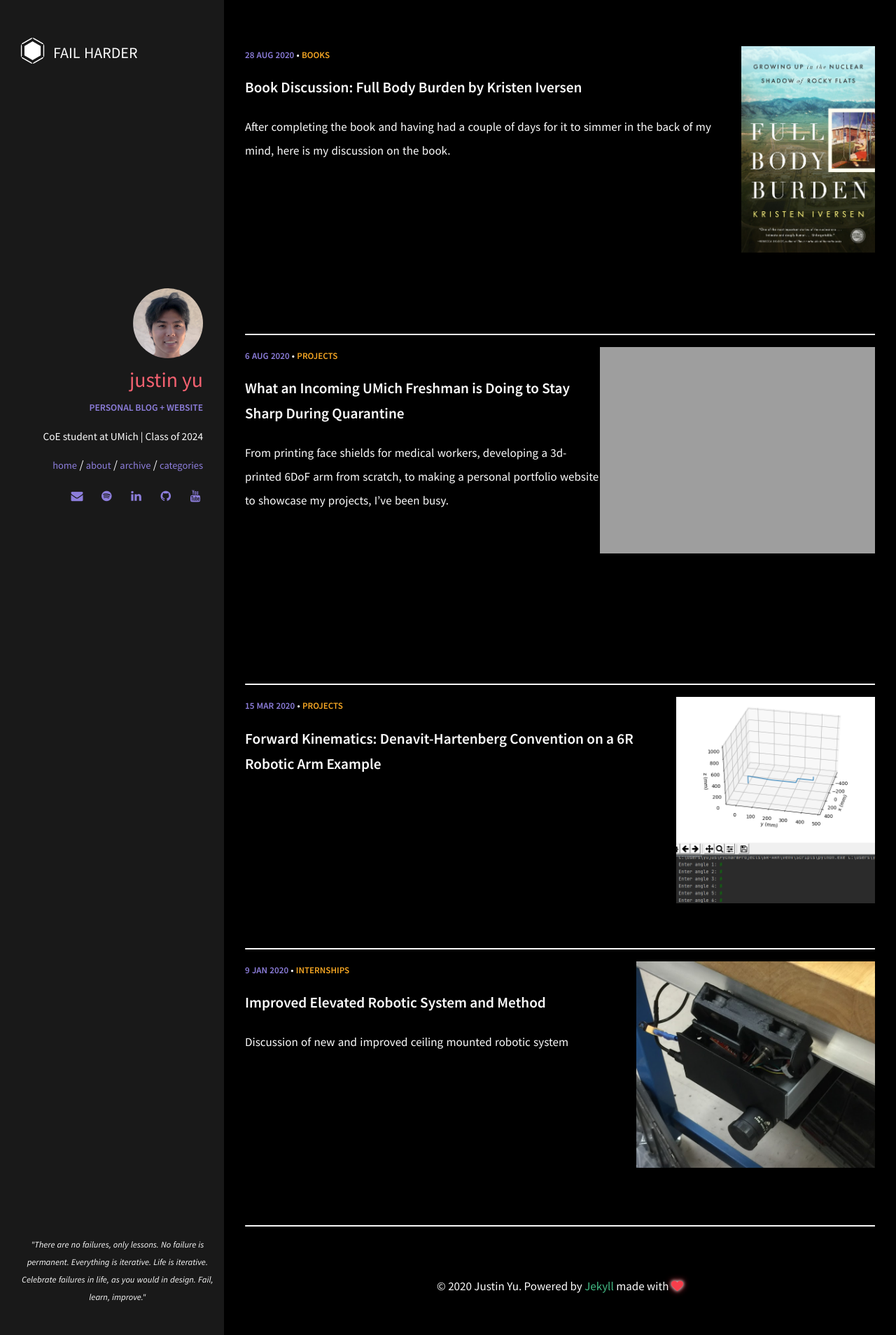
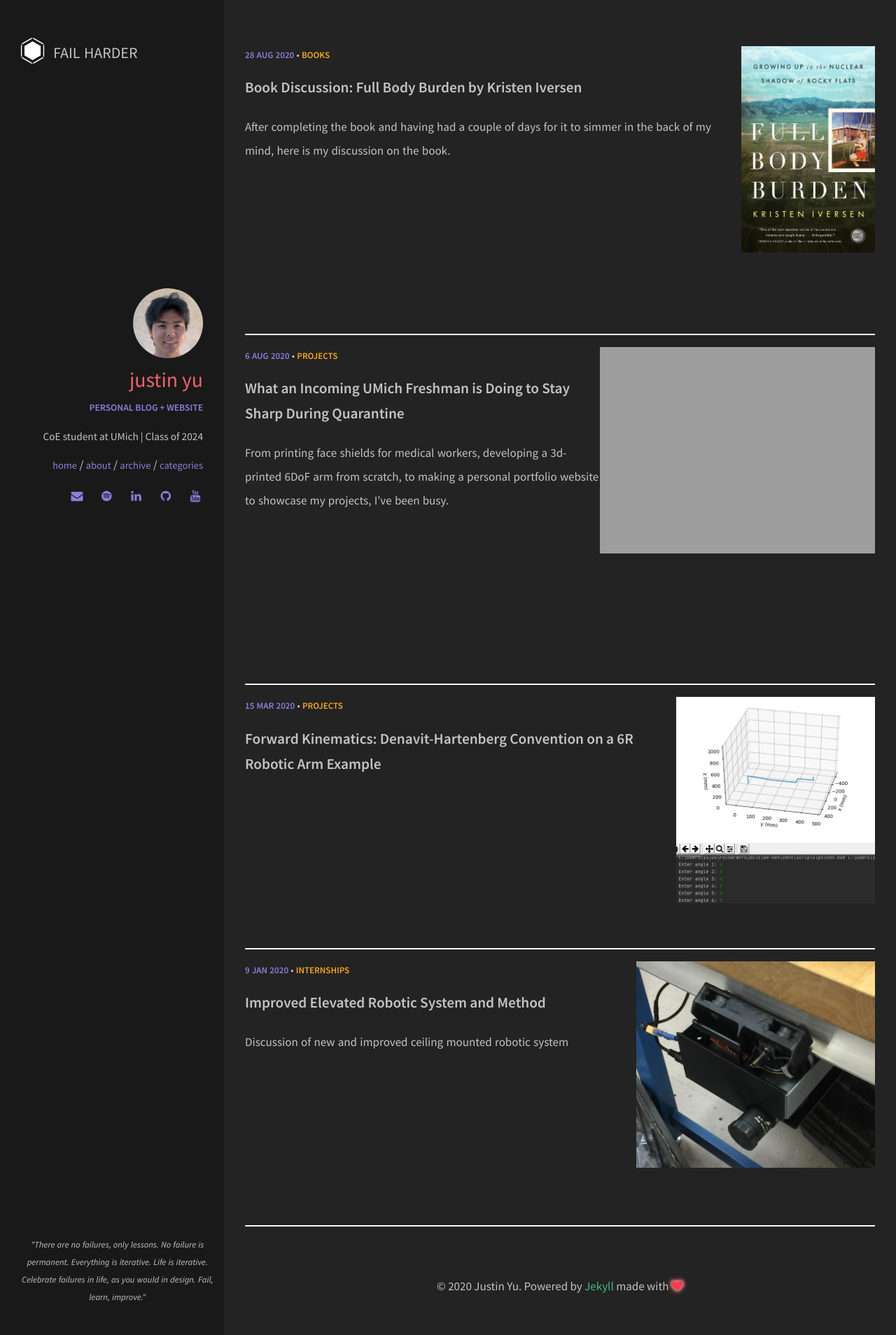
Before and after one commit to uynitsuj/uynitsuj.github.io, a Jekyll site: the page built from index.html, in a window 1280 px wide. Shown: the whole page at 70% size. Built offline with Jekyll 4.4.1, drawn with Linux system fonts in a browser that asks for light colours.

Commit message:
eye strain

```diff
--- a/_sass/components/_variables.scss
+++ b/_sass/components/_variables.scss
@@ -51,9 +51,9 @@ $hr-border-width:             $border-width;
 // Colors
 //
 
-$text-color:       rgba(255, 255, 255, 0.99) !default;
+$text-color:       rgba(197, 197, 197, .99) !default;
 $background-color: #191919;
-$background-color2: #000;
+$background-color2: #232323;
 $white:            #fff;
 $black:            #0a0a0a;
 $primary:          #42b983;
```
